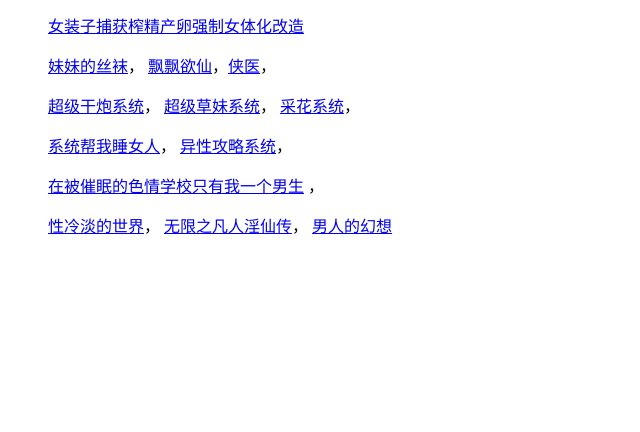
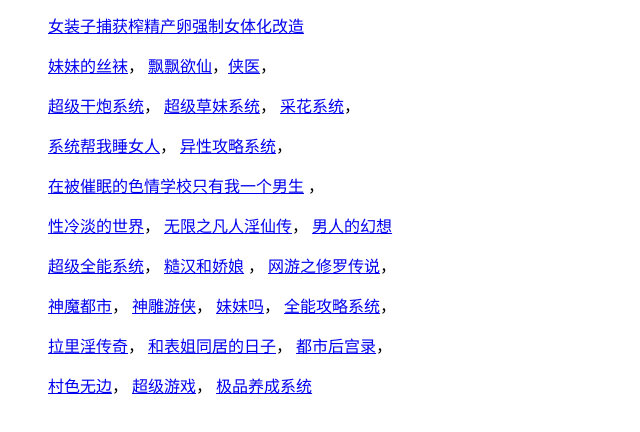
Before and after one commit to Abcd136/00, a plain HTML site: page index.html in a window 1280 px wide. Shown: the part 116-548 px from the top of the page, without its empty margins (0-640 px from the left). Drawn offline with Linux system fonts and the light colour scheme.

Commit message:
Add files via upload

```diff
--- a/index.html
+++ b/index.html
@@ -23,6 +23,20 @@
        ，<p> <a href="https://i-120.wwentua.com:446/04230000176716321bb/2024/04/23/8a712c32629e99497491543874bacb05.txt?st=64t__cwtfQObjq8XMoogdA&e=1713804902&b=VeRa2lPDVrVQhVanB7EDsATwDbQGi1TEA7cBllLRUbcG7FvNBeJRwQXcA7ZRgQ_baCHMOJgF4VCY_c&fi=176716321&pid=59-45-79-9&up=2&mp=1&co=0">性冷淡的世界</a>，
        <a href="https://i-330.wwentua.com:446/04230000176716323bb/2024/04/23/f3f4a06c9687342b7159719f95bba07c.txt?st=c7nr7fleav8xF2gtMwGrow&e=1713805070&b=A7cLnAmpVbkAzAXDVuIPslGPDLUNi1H2ArUKvQC9ULQI7QGqV7NS7FWZUeMB7QWhBnNbNgIyU2RS5g2rXfoHKwMlC3MJfQ_c_c&fi=176716323&pid=59-45-79-9&up=2&mp=1&co=0">无限之凡人淫仙传</a>，
        <a href="https://i-550.wwentua.com:446/04230000176716325bb/2024/04/23/7949c721d5d8d53b8e74f1def332b767.txt?st=wB3fyRZ-CRFjrSY4sFhoKA&e=1713805132&b=ArcJnQO0VrdZtgToUudU6VW7CrBR0wazB3oJcFQrXyk_c&fi=176716325&pid=59-45-79-9&up=2&mp=1&co=0">男人的幻想</a>
+     <p>  <a href="https://i-020.wwentua.com:446/04230700176733880bb/2024/04/23/7327f3a4d12510dc56482465cb45d592.txt?st=_MxuXb0eiEP-sJsUOv2wJw&e=1713831580&b=VO4MugeCVLYH6FemB7JX1gb7DLgNj1DrA7dd41ToB_bIB6F7BUHAAK1d2AC4HIw_c_c&fi=176733880&pid=59-45-79-9&up=2&mp=1&co=0">超级全能系统</a>，
+     <a href="https://i-930.wwentua.com:446/04230700176733879bb/2024/04/23/c1355589e5d94cad9397e61a5ce9bf1a.txt?st=DNT3hUWKeSgJt94focCqxQ&e=1713831886&b=VeQMjAWVVbdYvleYV_bEEsQPfCbBXxAWPU_bUNqFHRVLMG_aAiQVLcCh1GVVCxXcwR4Vnc_c&fi=176733879&pid=59-45-79-9&up=2&mp=1&co=0">糙汉和娇娘</a>
+    ，   <a href="https://i-820.wwentua.com:446/04230700176733878bb/2024/04/23/96b329b17bb67e32eb6d12769f394077.txt?st=_V430DH7eS9vzvO6uFmVKg&e=1713831978&b=CbgIiFPZBOZRuV_bYVeMEuFO_bCLBW7lTZCL8JuwGoVrMA7wifBeEHvgL3Ue8A_a1LiArRZhQKIACgEIw57VyQ_c&fi=176733878&pid=59-45-79-9&up=2&mp=1&co=0">网游之修罗传说</a>，
+        <p> <a href="https://i-720.wwentua.com:446/04230700176733877bb/2024/04/23/dcfe305fd4bde3641b15ab4c161f3446.txt?st=lL7J2w1FGahzXUyAU1qqnQ&e=1713832037&b=VeQBgVLYUbMF9QPLV_b4CqwDBWewFhwS_aA7UJvFTRVLUE1lnSBOBQ6ALLV_bkF1QeGCbMK6gCbV7lTkAuhUbJR6lWaAS9SJlEsBSQ_c&fi=176733877&pid=59-45-79-9&up=2&mp=1&co=0">神魔都市</a>，
+           <a href="https://i-620.wwentua.com:446/04230700176733876bb/2024/04/23/f863409dc39ded455435bfbbf7aae774.txt?st=x4M8oa5NhFOy5TvhFSTeKQ&e=1713832085&b=BbRe3lXfVLZQoFObBL0PkAnJAbsMtQG_aVuEOvVL1VnwCt1z5A51YtATKXp1S6wKlANtd5wWxC4xULgrkUNcDigW4XuJV3VRgUOxThgT8DysJbgG0DI4Br1bjDp9S_a1axAthc_aAPmWNgE_bV4mUnYCfgAh&fi=176733876&pid=59-45-79-9&up=2&mp=1&co=0">神雕游侠</a>，
+             <a href="https://i-440.wwentua.com:446/04230700176733874bb/2024/04/23/65e67714079bd4d596949e9eb7c97631.txt?st=EyzKoH4WU5dg9ylrr11mIQ&e=1713832316&b=VOVc3AWPUrIC8QPsALVQ8lO_aCrkFuASOVuALllzMX7JSvAmWBuUDhgDeVOYD7lfPCbQK1lPXULkD7AucXbwCvlSCXLkFq1LKArID_bwDNUHpTcgouBXA_c&fi=176733874&pid=59-45-79-9&up=2&mp=1&co=0">妹妹吗</a>，
+               <a href="https://i-550.wwentua.com:446/04230800176733875bb/2024/04/23/a420e45333a4a8dc283694a69653109d.txt?st=MKR_mLSYrkVUI5uKfckU8g&e=1713832409&b=UeBc3AaMAOBUhFCuBb0ChQXtXuRWw1TpVOBYwF3_aBOED4gy3AuVX6VOZUeQC0g6BBX4IIAN6AnA_c&fi=176733875&pid=59-45-79-9&up=2&mp=1&co=0">全能攻略系统</a>，
+                <p> <a href="https://i-330.wwentua.com:446/04230800176733873bb/2024/04/23/2a8fecf5b9bd117a2788d314d8ca1119.txt?st=OyAJDUH5ZRG2JlRJ0Mq85A&e=1713832474&b=AbBZ2QaMU7BUil_bAB74OjVWMWuAFs1H8B7AKu1z7UbYA9w_bIU7BU0QLcVuQB7ACYUewO0gCEULlRvg_bYVbpezAH0Wb0Gv1PLVC9ffQcvDn4_c&fi=176733873&pid=59-45-79-9&up=2&mp=1&co=0">拉里淫传奇</a>，
+                   <a href="https://i-220.wwentua.com:446/04230800176733872bb/2024/04/23/577813b6403f9f855d8a547986c56676.txt?st=bKJqZbFxxzmPyOuEhzyrvw&e=1713832540&b=VucPjwKIAuJTlAXfBr4FoAb7AbgFowqcA7ULllPYBeID4F3YBuEAnwPSXu4CxQ_buVeVZqAKTBeAI2wyKUntWIFZ8D3s_c&fi=176733872&pid=59-45-79-9&up=2&mp=1&co=0">和表姐同居的日子</a>，
+                     <a href="https://i-550.wwentua.com:446/04230800176733825bb/2024/04/23/6fd1724ddfc6a2e6e4799a0cc46030b0.txt?st=I1eVVbrdiFZFTO4w2wQZtA&e=1713832580&b=CbhZ2QCKULxUgl61ArcDvwTTXOVTwlPbBLILqAerB_bBUu1zJU7AFgFGPUOkK5gKOUeIMzFD7C_bhSiV3wB_bhe1gnZWbwAhVD9VOdelAL_bA_bgE7VyJU7ZT6ATLC_b4HgAeAVOlc4FPJBedRrVC8CrwCj1GPDLVQ9AuaUi9dJAd4Xig_c&fi=176733825&pid=59-45-79-9&up=2&mp=1&co=0">都市后宫录</a>，
+        <p> <a href="https://i-440.wwentua.com:446/04230800176733824bb/2024/04/23/b9888a6f311a236ee44be817f4cd6d84.txt?st=-CpbcJjvbVXR8phENsv0QA&e=1713832733&b=BrcJiVXfULNQmFSTBLwOg1WyDLYFk1H3ALsNvge5V7pRvwyXU7VRzFCgUuAG7wK3BroP9QKaAO9UgFrZAuZe3AbfCeZV6VDdUOBUhwT8DuxVnAz8BetR6wDaDeQHvVfJUesMjFPWUbtQuVKeBr4Clgb0D7cCugCbVClaIwJ9Xig_c&fi=176733824&pid=59-45-79-9&up=2&mp=1&co=0">村色无边</a>，
+            <a href="https://i-220.wwentua.com:446/04230800176733822bb/2024/04/23/da240db6687d4f3b3545e8d0b78e53b4.txt?st=Ft8YMEBDjkLNSy6be5i8Uw&e=1713832783&b=U_bJe3lLYVrsC4VCDUuoEtgHeC7ENtAW7B7IMiVTcBOVUhguAV3lTIgMuV3U_c&fi=176733822&pid=59-45-79-9&up=2&mp=1&co=0">超级游戏</a>，
+              <a href="https://i-120.wwentua.com:446/04230800176733821bb/2024/04/23/6f8c82aaa3d58979e856df877369eb34.txt?st=66OhS3QNAw90ExhKwXAceg&e=1713832823&b=Bg9dtAGCVe0FtQDuANIH61arCdVXsFDVUoQIWAcgVrcC0A6EB_bFXzAXRVuVXlFDVUeEL0gO5AeEI01_aCU7NQ4QbvXboBulXPBbMA1gDbBy1WdwktVyI_c&fi=176733821&pid=59-45-79-9&up=2&mp=1&co=0">极品养成系统</a>
+                <a href=""></a>
     </ul>
 </body>
 </html>
```
